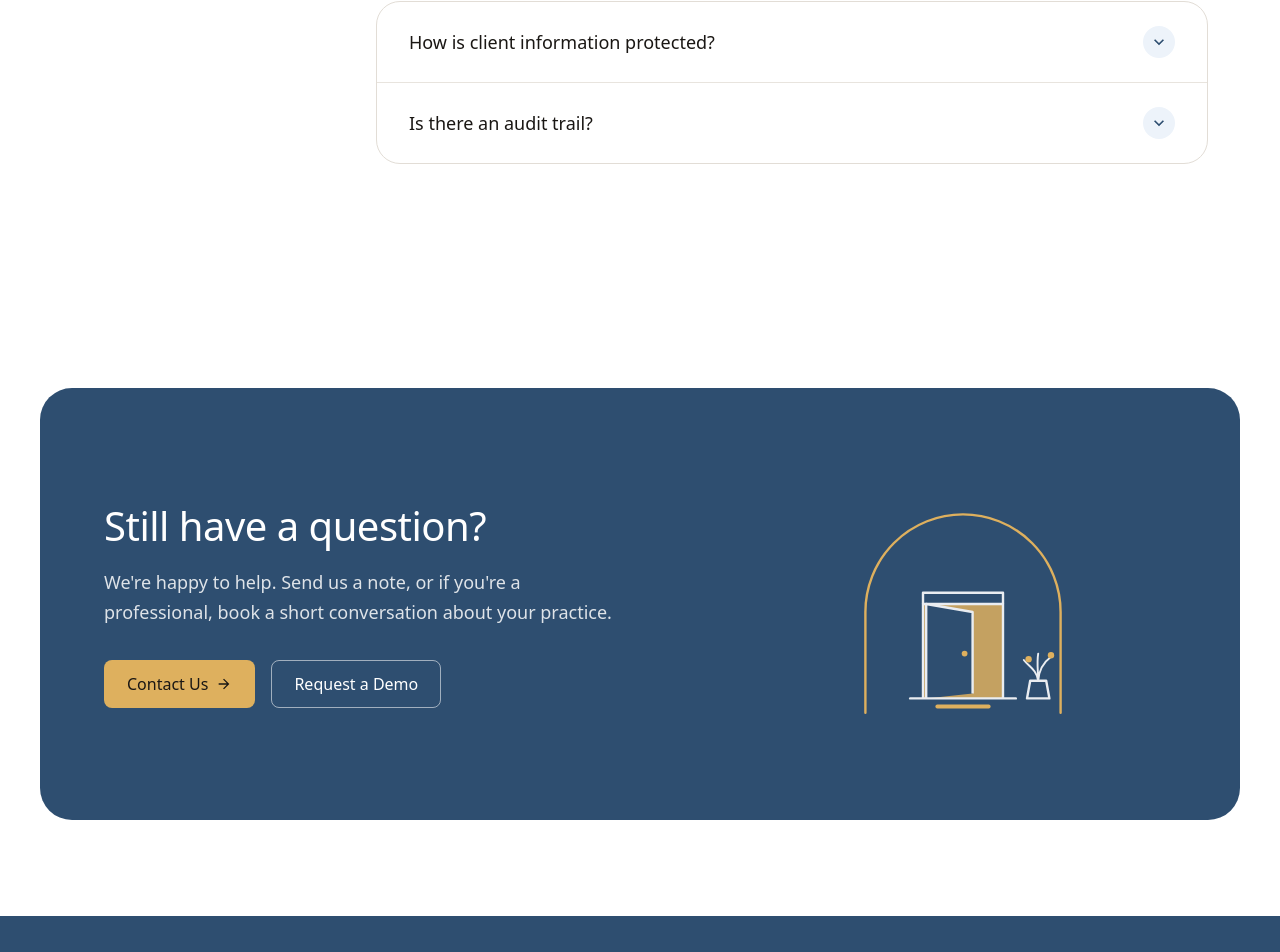
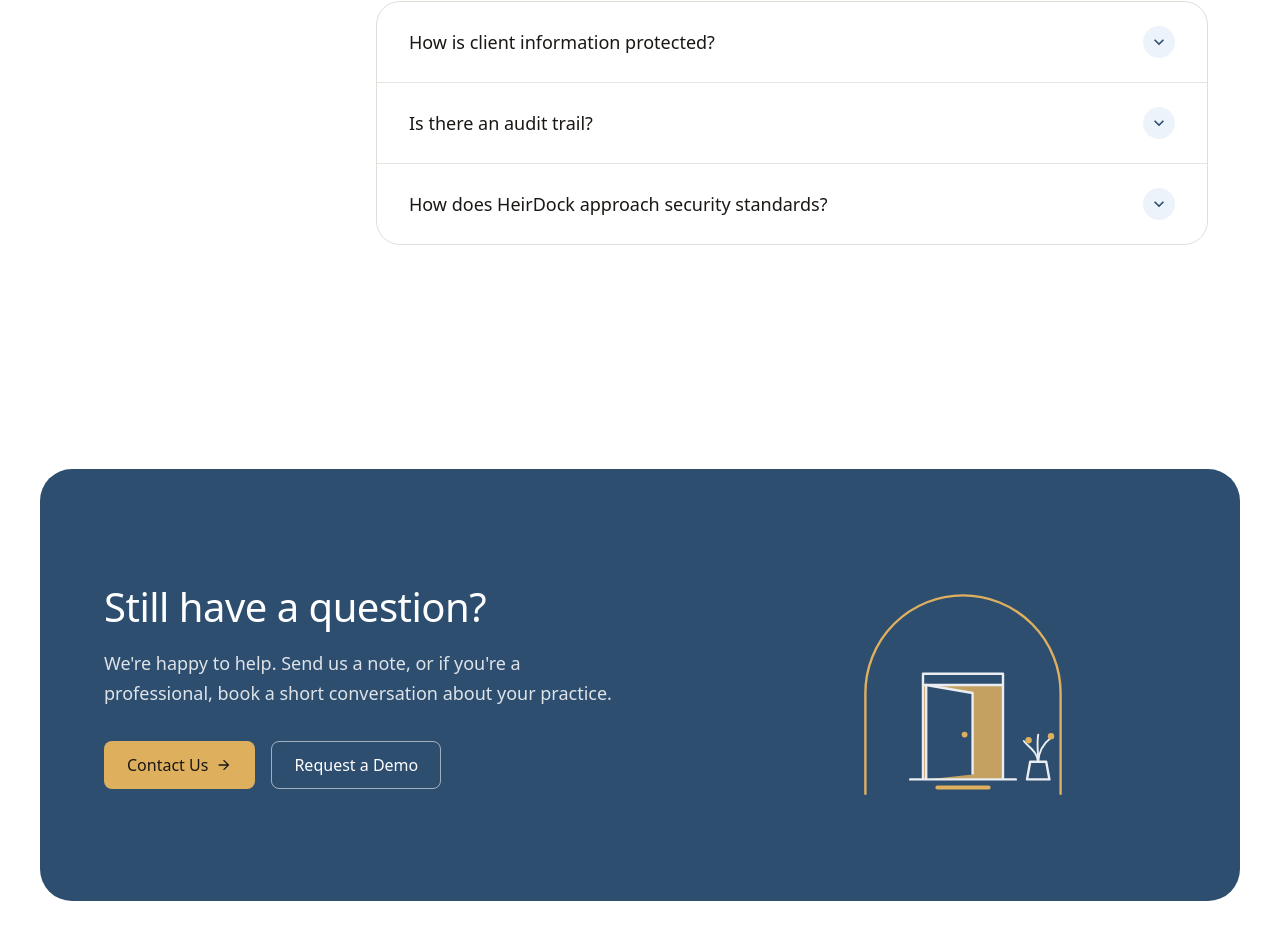
Before and after one commit to HeirDock/heirdock-website, a React (Vite) app in the folder apps/web/: page /faq in a window 1280 px wide. Shown: the part 7820-8772 px from the top of the page. Built offline with nearby package versions, Linux system fonts and the light colour scheme.

Commit message:
faq: a professional question on security standards (SOC 2)
Worded as the Security page puts it: designed around the SOC 2 Type II
criteria for security, availability and confidentiality, with the
controls that back it. It doesn't claim certification.

```diff
--- a/apps/web/src/pages/faqContent.ts
+++ b/apps/web/src/pages/faqContent.ts
@@ -502,6 +502,13 @@ export const faqAudiences: FaqAudience[] = [
               "Yes. Everything a professional views or changes is recorded in an audit log, and your practice's admins can review your team's activity. Clients see every change made to their policies and claims.",
             ],
           },
+          {
+            question: "How does HeirDock approach security standards?",
+            answer: [
+              "HeirDock is designed around the SOC 2 Type II criteria for security, availability and confidentiality. That includes encryption in transit and at rest, multi-factor sign-in for every professional, strict separation between clients and firms, and an append-only audit log.",
+            ],
+            link: { to: "/security", label: "How we protect data" },
+          },
         ],
       },
     ],
```
